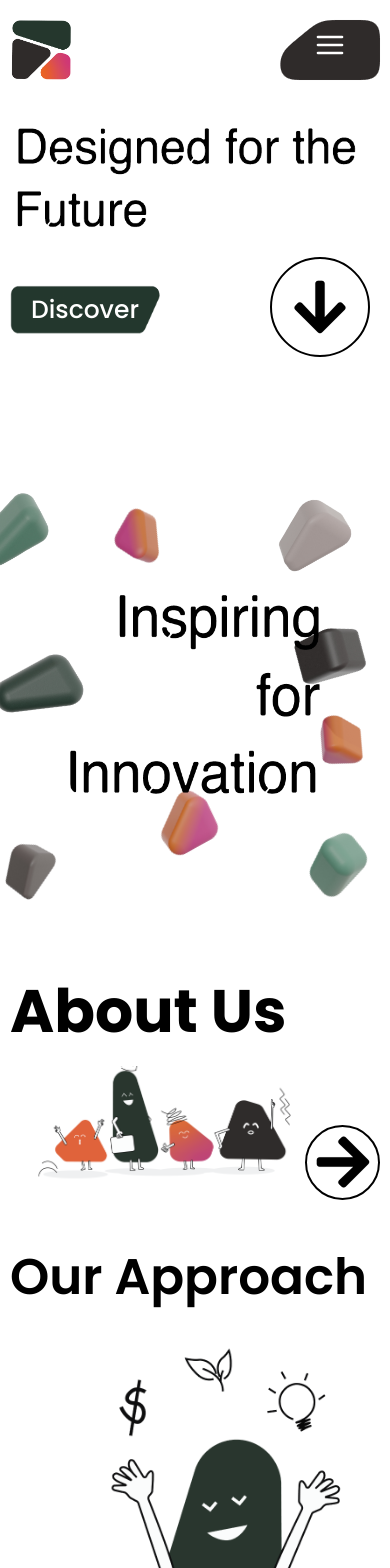
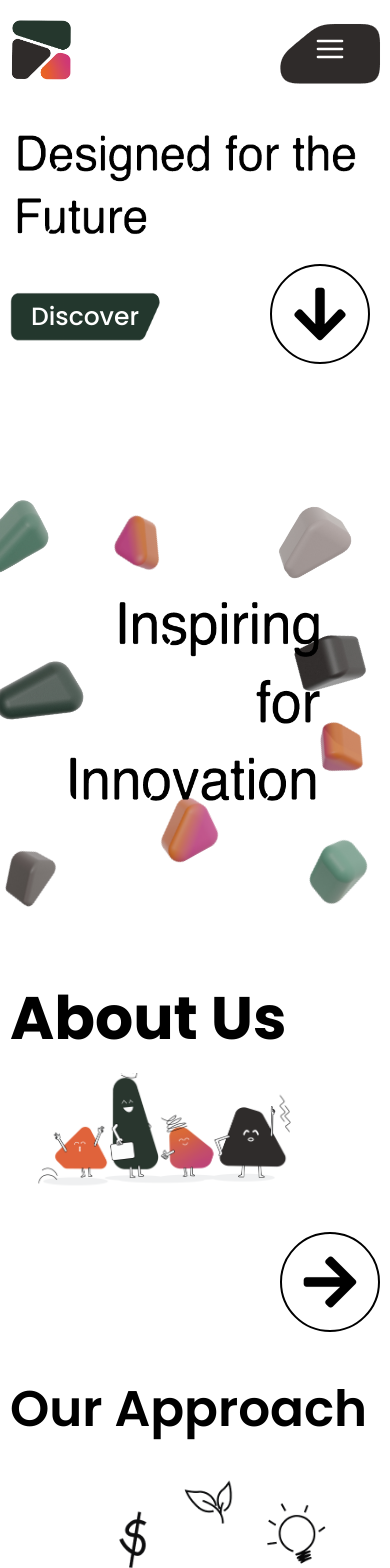
Before and after one commit to Ganeshshinde-2003/PURU-s-Website, a Next.js app: page / in a window 390 px wide. Shown: the top 1568 px of the page. Built offline with nearby package versions, Linux system fonts and the light colour scheme.

Commit message:
created the anvbar

```diff
--- a/src/app/page.jsx
+++ b/src/app/page.jsx
@@ -87,6 +87,7 @@ export default function Home() {
       <section className={styles.part1}>
         <div className={styles.text}>
           <Image src={Design} alt="Design" className={styles.designimage} />
+          <Link href="/purustories">
             <span className={styles.dis}>
               <p>Discover</p>
               <Image
@@ -96,6 +97,8 @@ export default function Home() {
                 width={200}
               />
             </span>
+          </Link>
+
         </div>
         <div className={styles.empty}>
           <Image className={styles.head1} src={main} alt="head-one" />
@@ -167,11 +170,14 @@ export default function Home() {
           <span>About Us</span>
           <Image src={about} alt="approach" height={600} />
         </div>
+        <Link href="/purustories" className={styles.circle2a}>
           <div className={styles.circle2}>
             <FaArrowDown style={iconStyle} />
           </div>
+        </Link>
+
       </section>
-      <section className={styles.approach}>
+      <section className={`${styles.approach} ${styles.app2}`}>
         <div className={styles.imgpart}>
           <span>Our Approach</span>
           <Image src={Approach} alt="approach" height={600} />
@@ -186,6 +192,7 @@ export default function Home() {
             sustainability.
           </p>
           <div className={styles.links}>
+            <Link href="/purustories">
               <span className={styles.dis}>
                 <p>Discover</p>
                 <Image
@@ -195,6 +202,7 @@ export default function Home() {
                   width={200}
                 />
               </span>
+            </Link>
             <Link href="/purustories" className={styles.linktolink}>
               <BsArrowRight className={styles.approachlink} />
             </Link>
--- a/src/app/page.module.css
+++ b/src/app/page.module.css
@@ -141,13 +141,16 @@
   align-items: center;
   justify-content: center;
   cursor: pointer;
+  transition: all 1s;
 }
 .dis p {
   position: absolute;
   font-size: 25px;
   color: white;
 }
-
+.dis:hover{
+  transform: scale(1.1);
+}
 .part1 .circle {
   display: flex;
   justify-content: center;
@@ -173,6 +176,7 @@
 }
 
 .circle2 {
+  width: auto;
   display: flex;
   justify-content: center;
   align-items: center;
@@ -182,13 +186,13 @@
   right: 10px;
   height: 200px;
   width: 200px;
+  color: black;
   transform: rotate(-90deg);
   border-radius: 50%;
   border: 2px solid rgb(0, 0, 0);
   background-color: transparent; /* Set the initial background color to transparent */
   transition: background-color 2s ease, transform 1s ease, box-shadow 1s ease;
 }
-
 .circle2:hover {
   background-color: black;
   color: white;
@@ -316,9 +320,10 @@
   height: auto;
   margin-top: 140px;
 }
-.approach div {
+.app2 div {
   width: 50%;
 }
+
 .imgpart {
   display: flex;
   justify-content: flex-end;
@@ -593,8 +598,8 @@
     transform: rotate(0deg);
   }
   .circle2 {
-    height: 150px;
-    width: 150px;
+    height: 100px;
+    width: 100px;
   }
   .approach,
   .whatwedo {
@@ -605,7 +610,7 @@
   .whatwedo {
     margin: 100px 0;
   }
-  .approach div {
+  .app2 div {
     width: 100%;
     gap: 20px;
   }
@@ -649,6 +654,9 @@
   .part1 {
     margin-bottom: 0;
     margin-left: 0;
+  }
+  .circle2a{
+    align-self: flex-end;
   }
 }
 @media (max-width: 500px) {
--- a/src/compenents/ImageSlider/ImageSlidre.jsx
+++ b/src/compenents/ImageSlider/ImageSlidre.jsx
@@ -8,8 +8,8 @@ import Image from "next/image";
 import styles from "./style.module.css";
 import { useState } from "react";
 import { BsArrowLeftCircle, BsArrowRightCircle } from "react-icons/bs";
-const imagespartone = [slide11, slide12, slide13, slide14];
-const imagestwo = [slide21, slide22];
+const imagespartone = [slide21, slide22];
+const imagestwo = [slide11, slide12, slide13, slide14];
 
 const ImageSlider = ({ id }) => {
   const [slide, setSlide] = useState(0);
--- a/src/compenents/Navbar/Navbar.jsx
+++ b/src/compenents/Navbar/Navbar.jsx
@@ -12,17 +12,19 @@ function Navbar() {
   const [hidden, sethidden] = useState("none");
   const handleLinkClick = (index) => {
     setActiveLink(index);
+    sethidden(!hidden);
   };
   const handleMenuIconClick = () => {
-    if (window.innerWidth < 800){
-    sethidden(hidden === "none" ? "block" : "none");
+    if (window.innerWidth < 800) {
+      sethidden(hidden === "none" ? "block" : "none");
     }
   };
 
   return (
     <div className={styles.main}>
       <div className={styles.header}>
-        <Image src={Logo} alt="LOGO" className={styles.logoimage} height={150} width={150} />
+        <Link href="/">
+          <Image src={Logo} alt="LOGO" className={styles.logoimage} height={150} width={150} /></Link>
         <div className={`${styles.container} ${styles.navbar}`}>
           <div className={styles.parent}>
             <div className={styles.box}></div>
@@ -95,11 +97,11 @@ function Navbar() {
             </defs>
           </svg>
           <div className={styles.headerlinks2}>
-          <FiMenu className={styles.search} onClick={handleMenuIconClick} />
+            <FiMenu className={styles.search} onClick={handleMenuIconClick} />
           </div>
         </div>
       </div>
-      <div className={styles.mobiletab} style={{ display: hidden}}>
+      <div className={styles.mobiletab} style={{ display: hidden }}>
         <div className={styles.mobilelinks}>
           <Link href="/" onClick={() => handleLinkClick(0)} className={activeLink === 0 ? styles.activeLink : ''}>
             You
--- a/src/compenents/Navbar/navbar.module.css
+++ b/src/compenents/Navbar/navbar.module.css
@@ -120,6 +120,8 @@
   z-index: 100;
   top: 110%;
   right: 2%;
+  width: 96%;
+  height: 90vh;
   position: absolute;
   display: flex;
   justify-content: center;
```
Lines whose indentation alone changed are shown as unchanged.
